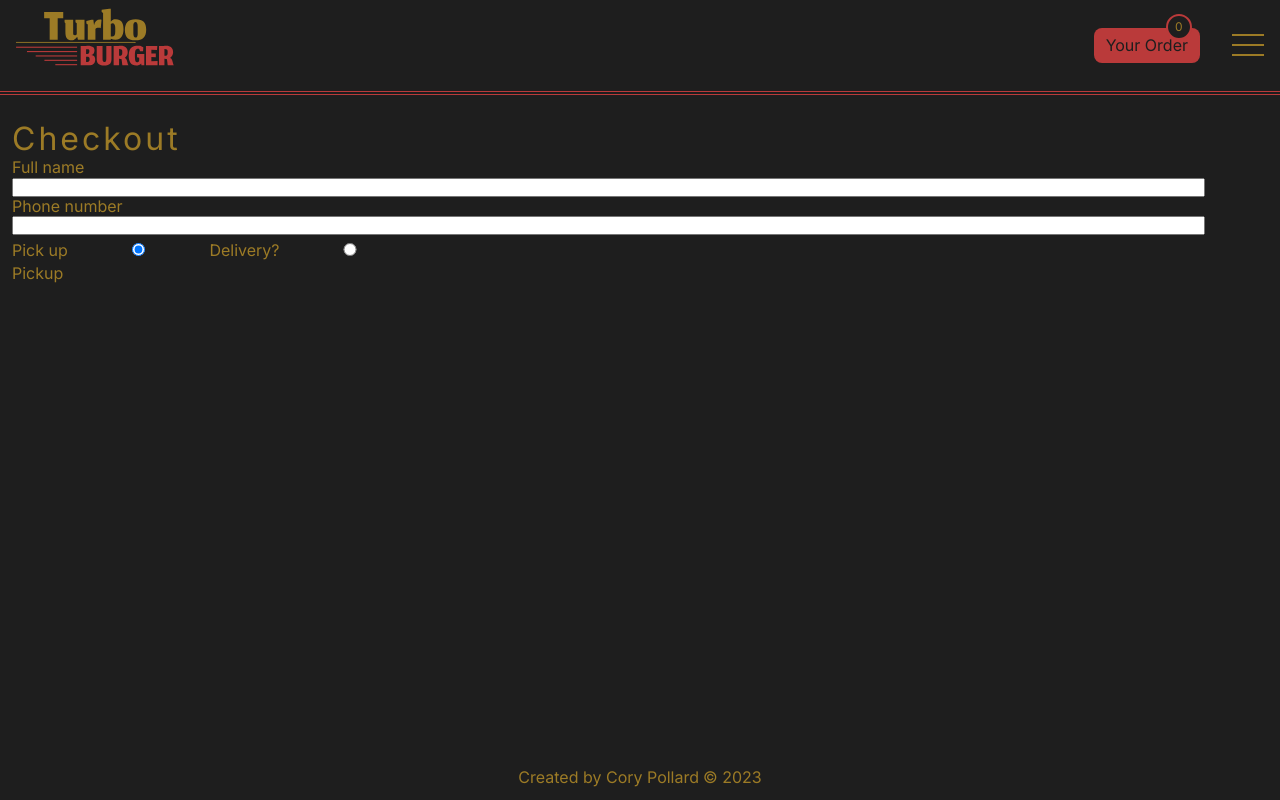
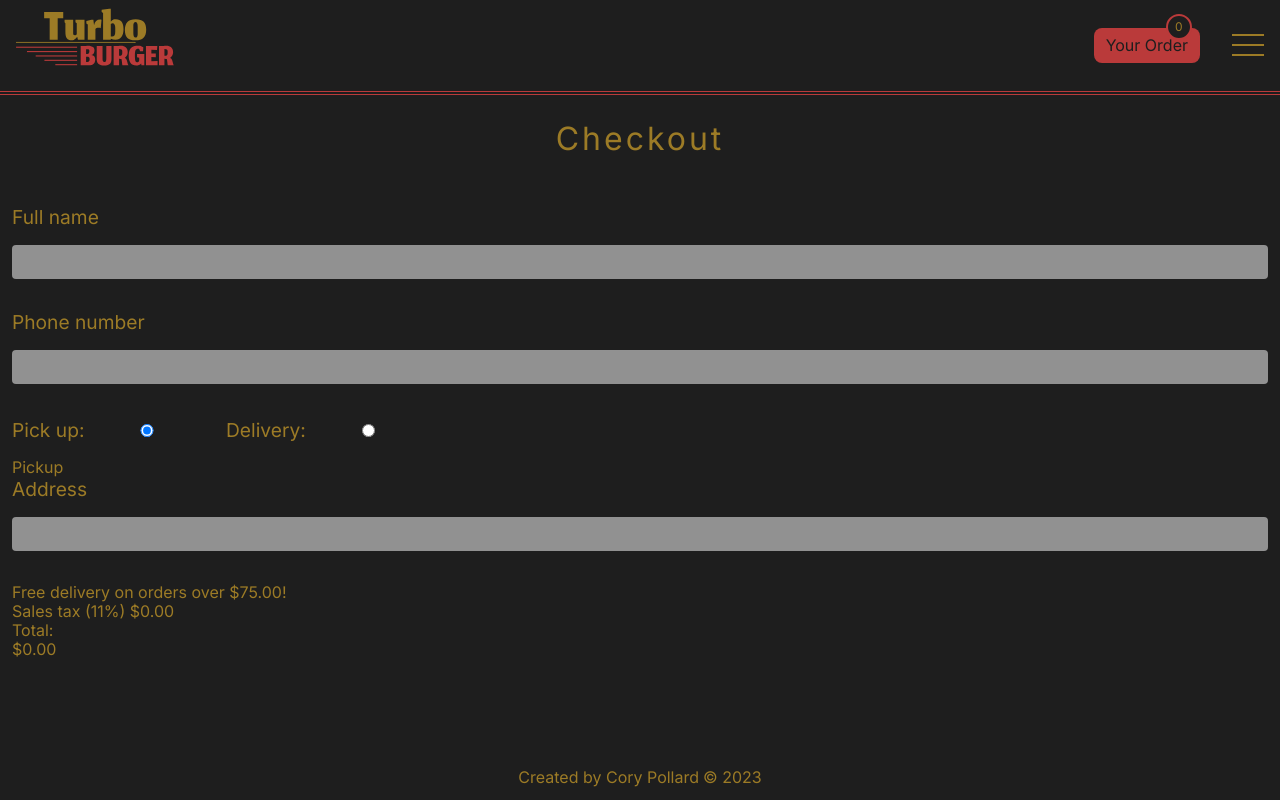
Before and after one commit to SpectreAscended/turbo-burger, a React (Vite) app: page /order/checkout in a window 1280 px wide. Built offline with nearby package versions, Linux system fonts and the light colour scheme; no server answers; a web font is replaced by a local one.

Commit message:
built and roughly styled checkout component

```diff
--- a/src/components/UI/orderBtn/OrderBtn.tsx
+++ b/src/components/UI/orderBtn/OrderBtn.tsx
@@ -3,7 +3,7 @@ import { useDispatch, useSelector } from 'react-redux';
 import { uiActions } from '../../../store/uiSlice';
 import { Link } from 'react-router-dom';
 import { RootState } from '../../../store';
-import { BTN_BOUNCE_DURATION } from '../../../utlities/config';
+import { BTN_BOUNCE_DURATION } from '../../../utlities/appConfig';
 import './orderBtn.scss';
 
 const OrderBtn: React.FC = () => {
--- a/src/components/order/checkout/Checkout.tsx
+++ b/src/components/order/checkout/Checkout.tsx
@@ -1,12 +1,38 @@
 import { useState } from 'react';
+import { useSelector } from 'react-redux';
+import {
+  SK_SALES_TAX,
+  DELIVERY_FEE,
+  FREE_DELIVERY,
+} from '../../../utlities/appConfig';
+import { RootState } from '../../../store';
 import './checkout.scss';
 
 const Checkout: React.FC = () => {
-  const [selectedOption, setSelectedOption] = useState(false);
+  const [delivery, setDelivery] = useState(false);
 
   const orderMethodChangeHandler = (e: React.FormEvent<HTMLInputElement>) => {
-    setSelectedOption(option => !option);
+    setDelivery(option => !option);
   };
+
+  const totalPrice = useSelector<RootState>(
+    state => state.order.totalPrice
+  ) as number;
+
+  const tax = totalPrice * SK_SALES_TAX;
+  const totalWithoutDelivery = totalPrice + tax;
+
+  const totalWithDelivery = totalPrice + tax + DELIVERY_FEE;
+
+  const freeDelivery = totalPrice >= FREE_DELIVERY;
+
+  let totalOutput = <p>${totalWithoutDelivery.toFixed(2)}</p>;
+
+  if (delivery && !freeDelivery) {
+    totalOutput = <p>${totalWithDelivery.toFixed(2)}</p>;
+  }
+
+  const deliveryClasses = delivery && freeDelivery ? 'free-delivery' : '';
 
   return (
     <form className="checkout-form">
@@ -15,25 +41,42 @@ const Checkout: React.FC = () => {
       <input type="text" id="full-name" className="checkout-form__input" />
       <label htmlFor="phone-number">Phone number</label>
       <input type="tel" id="phone-number" className="checkout-form__input" />
-      <label htmlFor="delivery">Pick up</label>
+      <label htmlFor="delivery">Pick up:</label>
       <input
         type="radio"
         value="pick-up"
         id="pick-up"
         className="checkout-form__radio"
         onClick={orderMethodChangeHandler}
-        checked={!selectedOption}
+        checked={!delivery}
       />
-      <label htmlFor="delivery">Delivery?</label>
+      <label htmlFor="delivery">Delivery:</label>
       <input
         type="radio"
         value="delivery"
         id="delivery"
         className="checkout-form__radio"
         onClick={orderMethodChangeHandler}
-        checked={selectedOption}
+        checked={delivery}
       />
-      {selectedOption ? <p>Delivery</p> : <p>Pickup</p>}
+      {delivery ? <p>Delivery</p> : <p>Pickup</p>}
+      <label htmlFor="address">Address</label>
+      <input type="text" id="address" className="checkout-form__input" />
+      <div className="checkout-form__total">
+        <p className="checkout-form__free-delivery">
+          Free delivery on orders over ${FREE_DELIVERY.toFixed(2)}!
+        </p>
+        {delivery && (
+          <p>
+            Delivery fee:{' '}
+            <span className={deliveryClasses}>${DELIVERY_FEE.toFixed(2)}</span>
+          </p>
+        )}
+        <p>
+          Sales tax ({SK_SALES_TAX * 100}%) ${tax.toFixed(2)}
+        </p>
+        <p>Total: {totalOutput}</p>
+      </div>
     </form>
   );
 };
--- a/src/components/order/checkout/checkout.scss
+++ b/src/components/order/checkout/checkout.scss
@@ -1,13 +1,36 @@
 .checkout-form {
+  h1 {
+    text-align: center;
+    margin-bottom: 3rem;
+  }
+
+  label {
+    display: inline-block;
+    font-size: 1.2rem;
+    margin-bottom: 1rem;
+  }
+
   &__input {
     display: block;
-    width: 95%;
+    width: 100%;
+    font-size: 1rem;
+    padding: 0.5rem;
+    margin-bottom: 2rem;
+    border: none;
+    border-radius: 0.25rem;
+    background-color: #919191;
+    color: #000;
   }
 
   &__radio {
     display: inline-block;
     width: 10%;
     cursor: pointer;
-    margin: 0.5rem;
+    margin: 0.5rem 1rem 0.5rem 0;
   }
 }
+
+.free-delivery {
+  text-decoration: line-through;
+  color: var(--color-secondary);
+}
--- a/src/components/order/orderConfirm/OrderConfirm.tsx
+++ b/src/components/order/orderConfirm/OrderConfirm.tsx
@@ -3,7 +3,7 @@ import { useSelector, useDispatch } from 'react-redux';
 import { Link } from 'react-router-dom';
 import { RootState } from '../../../store';
 import OrderForm from '../orderForm/OrderForm';
-import { SK_SALES_TAX } from '../../../utlities/config';
+import { SK_SALES_TAX } from '../../../utlities/appConfig';
 import './orderConfirm.scss';
 
 interface OrderConfirmProps {}
--- a/src/utlities/config.ts
+++ b/src/utlities/appConfig.ts
@@ -1,3 +1,7 @@
 export const BTN_BOUNCE_DURATION = 250;
 
 export const SK_SALES_TAX = 0.11;
+
+export const DELIVERY_FEE = 5;
+
+export const FREE_DELIVERY = 75;
```
